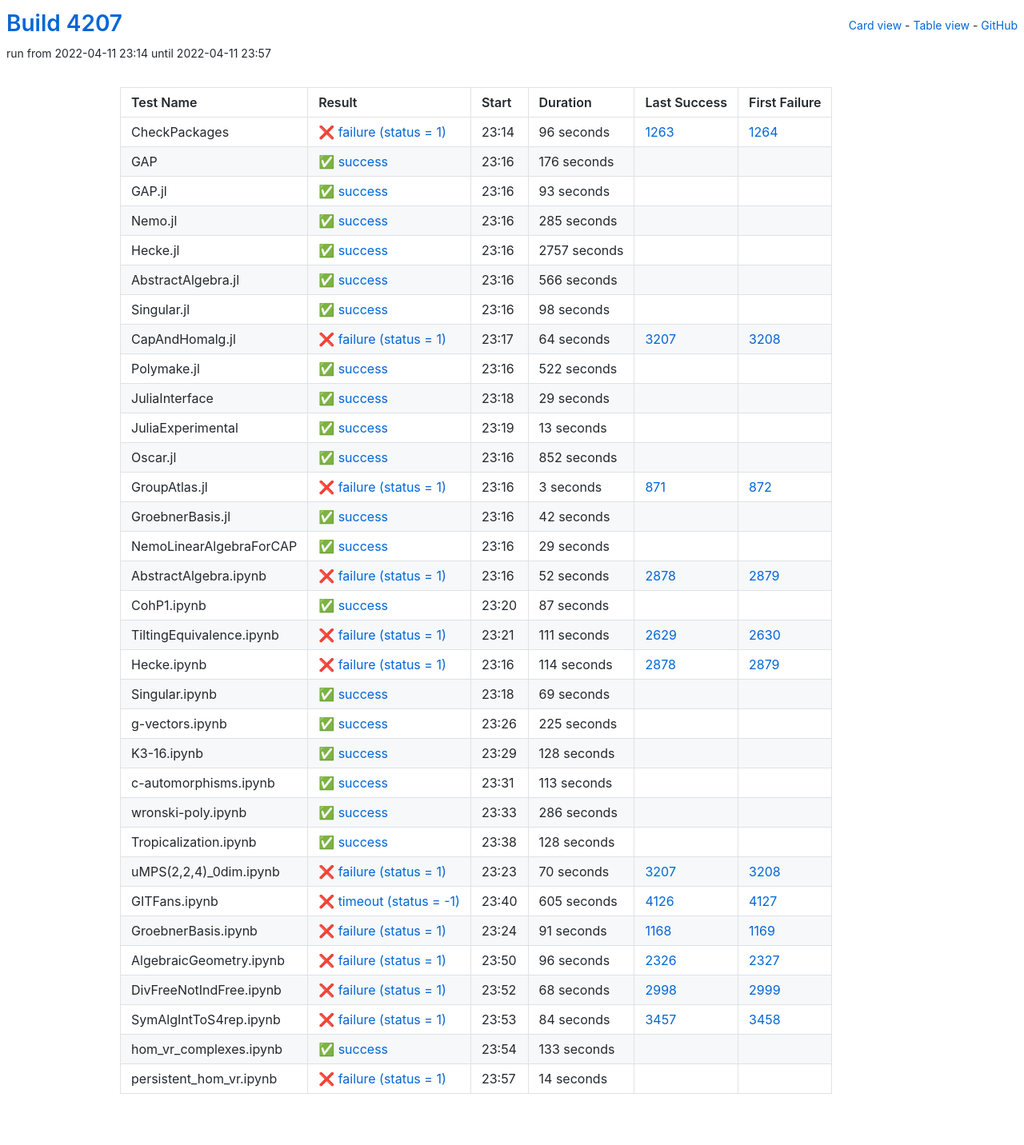
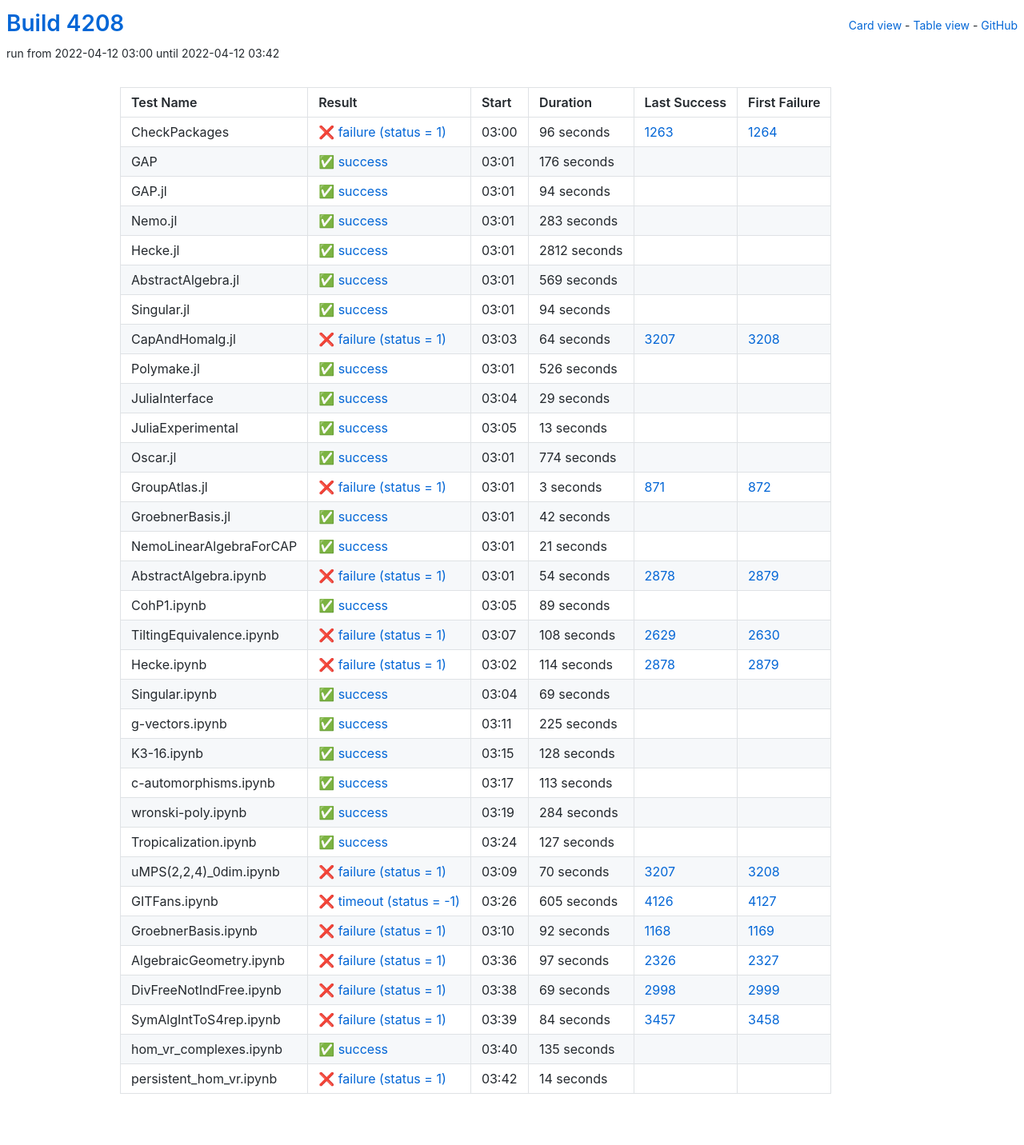
Before and after one commit to oscar-system/oscar-ci-status-stable, a Jekyll site: the page built from table.html, in a window 1280 px wide. Shown: the whole page at 80% size. Built offline with Jekyll 4.4.1, drawn with Linux system fonts in a browser that asks for light colours.

Commit message:
Build #4208

```diff
--- a/_data/ci.yml
+++ b/_data/ci.yml
@@ -1,6 +1,6 @@
 ---
-build: 4207
-build_url: https://oscarci.mathematik.uni-kl.de/job/oscar-stable/4207/
+build: 4208
+build_url: https://oscarci.mathematik.uni-kl.de/job/oscar-stable/4208/
 job: oscar-stable
 organization: oscar-system
 repo: oscar-ci-status-stable
@@ -8,8 +8,8 @@ repourl: https://github.com/oscar-system/oscar-ci-status-stable
 tests:
 - name: CheckPackages
   id: checkpackages
-  log: https://oscarci.mathematik.uni-kl.de/job/oscar-stable/4207/artifact/logs/build-4207/CheckPackages.log
-  start: 2022-04-11 23:14
+  log: https://oscarci.mathematik.uni-kl.de/job/oscar-stable/4208/artifact/logs/build-4208/CheckPackages.log
+  start: 2022-04-12 03:00
   success: false
   exitcode: 1
   status: failure
@@ -20,8 +20,8 @@ tests:
   first_failure_url: https://oscarci.mathematik.uni-kl.de/job/oscar-stable/1264/
 - name: GAP
   id: gap
-  log: https://oscarci.mathematik.uni-kl.de/job/oscar-stable/4207/artifact/logs/build-4207/GAP.log
-  start: 2022-04-11 23:16
+  log: https://oscarci.mathematik.uni-kl.de/job/oscar-stable/4208/artifact/logs/build-4208/GAP.log
+  start: 2022-04-12 03:01
   success: true
   exitcode: 0
   status: success
@@ -32,68 +32,68 @@ tests:
   first_failure_url:
 - name: GAP.jl
   id: gap-jl
-  log: https://oscarci.mathematik.uni-kl.de/job/oscar-stable/4207/artifact/logs/build-4207/GAP.jl.log
-  start: 2022-04-11 23:16
+  log: https://oscarci.mathematik.uni-kl.de/job/oscar-stable/4208/artifact/logs/build-4208/GAP.jl.log
+  start: 2022-04-12 03:01
   success: true
   exitcode: 0
   status: success
-  duration: 93
+  duration: 94
   last_success: false
   last_success_url:
   first_failure: false
   first_failure_url:
 - name: Nemo.jl
   id: nemo-jl
-  log: https://oscarci.mathematik.uni-kl.de/job/oscar-stable/4207/artifact/logs/build-4207/Nemo.jl.log
-  start: 2022-04-11 23:16
+  log: https://oscarci.mathematik.uni-kl.de/job/oscar-stable/4208/artifact/logs/build-4208/Nemo.jl.log
+  start: 2022-04-12 03:01
   success: true
   exitcode: 0
   status: success
-  duration: 285
+  duration: 283
   last_success: false
   last_success_url:
   first_failure: false
   first_failure_url:
 - name: Hecke.jl
   id: hecke-jl
-  log: https://oscarci.mathematik.uni-kl.de/job/oscar-stable/4207/artifact/logs/build-4207/Hecke.jl.log
-  start: 2022-04-11 23:16
+  log: https://oscarci.mathematik.uni-kl.de/job/oscar-stable/4208/artifact/logs/build-4208/Hecke.jl.log
+  start: 2022-04-12 03:01
   success: true
   exitcode: 0
   status: success
-  duration: 2757
+  duration: 2812
   last_success: false
   last_success_url:
   first_failure: false
   first_failure_url:
 - name: AbstractAlgebra.jl
   id: abstractalgebra-jl
-  log: https://oscarci.mathematik.uni-kl.de/job/oscar-stable/4207/artifact/logs/build-4207/AbstractAlgebra.jl.log
-  start: 2022-04-11 23:16
+  log: https://oscarci.mathematik.uni-kl.de/job/oscar-stable/4208/artifact/logs/build-4208/AbstractAlgebra.jl.log
+  start: 2022-04-12 03:01
   success: true
   exitcode: 0
   status: success
-  duration: 566
+  duration: 569
   last_success: false
   last_success_url:
   first_failure: false
   first_failure_url:
 - name: Singular.jl
   id: singular-jl
-  log: https://oscarci.mathematik.uni-kl.de/job/oscar-stable/4207/artifact/logs/build-4207/Singular.jl.log
-  start: 2022-04-11 23:16
+  log: https://oscarci.mathematik.uni-kl.de/job/oscar-stable/4208/artifact/logs/build-4208/Singular.jl.log
+  start: 2022-04-12 03:01
   success: true
   exitcode: 0
   status: success
-  duration: 98
+  duration: 94
   last_success: false
   last_success_url:
   first_failure: false
   first_failure_url:
 - name: CapAndHomalg.jl
   id: capandhomalg-jl
-  log: https://oscarci.mathematik.uni-kl.de/job/oscar-stable/4207/artifact/logs/build-4207/CapAndHomalg.jl.log
-  start: 2022-04-11 23:17
+  log: https://oscarci.mathematik.uni-kl.de/job/oscar-stable/4208/artifact/logs/build-4208/CapAndHomalg.jl.log
+  start: 2022-04-12 03:03
   success: false
   exitcode: 1
   status: failure
@@ -104,20 +104,20 @@ tests:
   first_failure_url: https://oscarci.mathematik.uni-kl.de/job/oscar-stable/3208/
 - name: Polymake.jl
   id: polymake-jl
-  log: https://oscarci.mathematik.uni-kl.de/job/oscar-stable/4207/artifact/logs/build-4207/Polymake.jl.log
-  start: 2022-04-11 23:16
+  log: https://oscarci.mathematik.uni-kl.de/job/oscar-stable/4208/artifact/logs/build-4208/Polymake.jl.log
+  start: 2022-04-12 03:01
   success: true
   exitcode: 0
   status: success
-  duration: 522
+  duration: 526
   last_success: false
   last_success_url:
   first_failure: false
   first_failure_url:
 - name: JuliaInterface
   id: juliainterface
-  log: https://oscarci.mathematik.uni-kl.de/job/oscar-stable/4207/artifact/logs/build-4207/JuliaInterface.log
-  start: 2022-04-11 23:18
+  log: https://oscarci.mathematik.uni-kl.de/job/oscar-stable/4208/artifact/logs/build-4208/JuliaInterface.log
+  start: 2022-04-12 03:04
   success: true
   exitcode: 0
   status: success
@@ -128,8 +128,8 @@ tests:
   first_failure_url:
 - name: JuliaExperimental
   id: juliaexperimental
-  log: https://oscarci.mathematik.uni-kl.de/job/oscar-stable/4207/artifact/logs/build-4207/JuliaExperimental.log
-  start: 2022-04-11 23:19
+  log: https://oscarci.mathematik.uni-kl.de/job/oscar-stable/4208/artifact/logs/build-4208/JuliaExperimental.log
+  start: 2022-04-12 03:05
   success: true
   exitcode: 0
   status: success
@@ -140,20 +140,20 @@ tests:
   first_failure_url:
 - name: Oscar.jl
   id: oscar-jl
-  log: https://oscarci.mathematik.uni-kl.de/job/oscar-stable/4207/artifact/logs/build-4207/Oscar.jl.log
-  start: 2022-04-11 23:16
+  log: https://oscarci.mathematik.uni-kl.de/job/oscar-stable/4208/artifact/logs/build-4208/Oscar.jl.log
+  start: 2022-04-12 03:01
   success: true
   exitcode: 0
   status: success
-  duration: 852
+  duration: 774
   last_success: false
   last_success_url:
   first_failure: false
   first_failure_url:
 - name: GroupAtlas.jl
   id: groupatlas-jl
-  log: https://oscarci.mathematik.uni-kl.de/job/oscar-stable/4207/artifact/logs/build-4207/GroupAtlas.jl.log
-  start: 2022-04-11 23:16
+  log: https://oscarci.mathematik.uni-kl.de/job/oscar-stable/4208/artifact/logs/build-4208/GroupAtlas.jl.log
+  start: 2022-04-12 03:01
   success: false
   exitcode: 1
   status: failure
@@ -164,8 +164,8 @@ tests:
   first_failure_url: https://oscarci.mathematik.uni-kl.de/job/oscar-stable/872/
 - name: GroebnerBasis.jl
   id: groebnerbasis-jl
-  log: https://oscarci.mathematik.uni-kl.de/job/oscar-stable/4207/artifact/logs/build-4207/GroebnerBasis.jl.log
-  start: 2022-04-11 23:16
+  log: https://oscarci.mathematik.uni-kl.de/job/oscar-stable/4208/artifact/logs/build-4208/GroebnerBasis.jl.log
+  start: 2022-04-12 03:01
   success: true
   exitcode: 0
   status: success
@@ -176,56 +176,56 @@ tests:
   first_failure_url:
 - name: NemoLinearAlgebraForCAP
   id: nemolinearalgebraforcap
-  log: https://oscarci.mathematik.uni-kl.de/job/oscar-stable/4207/artifact/logs/build-4207/NemoLinearAlgebraForCAP.log
-  start: 2022-04-11 23:16
+  log: https://oscarci.mathematik.uni-kl.de/job/oscar-stable/4208/artifact/logs/build-4208/NemoLinearAlgebraForCAP.log
+  start: 2022-04-12 03:01
   success: true
   exitcode: 0
   status: success
-  duration: 29
+  duration: 21
   last_success: false
   last_success_url:
   first_failure: false
   first_failure_url:
 - name: AbstractAlgebra.ipynb
   id: abstractalgebra-ipynb
-  log: https://oscarci.mathematik.uni-kl.de/job/oscar-stable/4207/artifact/logs/build-4207/AbstractAlgebra.ipynb.log
-  start: 2022-04-11 23:16
+  log: https://oscarci.mathematik.uni-kl.de/job/oscar-stable/4208/artifact/logs/build-4208/AbstractAlgebra.ipynb.log
+  start: 2022-04-12 03:01
   success: false
   exitcode: 1
   status: failure
-  duration: 52
+  duration: 54
   last_success: 2878
   last_success_url: https://oscarci.mathematik.uni-kl.de/job/oscar-stable/2878/
   first_failure: 2879
   first_failure_url: https://oscarci.mathematik.uni-kl.de/job/oscar-stable/2879/
 - name: CohP1.ipynb
   id: cohp1-ipynb
-  log: https://oscarci.mathematik.uni-kl.de/job/oscar-stable/4207/artifact/logs/build-4207/CohP1.ipynb.log
-  start: 2022-04-11 23:20
+  log: https://oscarci.mathematik.uni-kl.de/job/oscar-stable/4208/artifact/logs/build-4208/CohP1.ipynb.log
+  start: 2022-04-12 03:05
   success: true
   exitcode: 0
   status: success
-  duration: 87
+  duration: 89
   last_success: false
   last_success_url:
   first_failure: false
   first_failure_url:
 - name: TiltingEquivalence.ipynb
   id: tiltingequivalence-ipynb
-  log: https://oscarci.mathematik.uni-kl.de/job/oscar-stable/4207/artifact/logs/build-4207/TiltingEquivalence.ipynb.log
-  start: 2022-04-11 23:21
+  log: https://oscarci.mathematik.uni-kl.de/job/oscar-stable/4208/artifact/logs/build-4208/TiltingEquivalence.ipynb.log
+  start: 2022-04-12 03:07
   success: false
   exitcode: 1
   status: failure
-  duration: 111
+  duration: 108
   last_success: 2629
   last_success_url: https://oscarci.mathematik.uni-kl.de/job/oscar-stable/2629/
   first_failure: 2630
   first_failure_url: https://oscarci.mathematik.uni-kl.de/job/oscar-stable/2630/
 - name: Hecke.ipynb
   id: hecke-ipynb
-  log: https://oscarci.mathematik.uni-kl.de/job/oscar-stable/4207/artifact/logs/build-4207/Hecke.ipynb.log
-  start: 2022-04-11 23:16
+  log: https://oscarci.mathematik.uni-kl.de/job/oscar-stable/4208/artifact/logs/build-4208/Hecke.ipynb.log
+  start: 2022-04-12 03:02
   success: false
   exitcode: 1
   status: failure
@@ -236,8 +236,8 @@ tests:
   first_failure_url: https://oscarci.mathematik.uni-kl.de/job/oscar-stable/2879/
 - name: Singular.ipynb
   id: singular-ipynb
-  log: https://oscarci.mathematik.uni-kl.de/job/oscar-stable/4207/artifact/logs/build-4207/Singular.ipynb.log
-  start: 2022-04-11 23:18
+  log: https://oscarci.mathematik.uni-kl.de/job/oscar-stable/4208/artifact/logs/build-4208/Singular.ipynb.log
+  start: 2022-04-12 03:04
   success: true
   exitcode: 0
   status: success
@@ -248,8 +248,8 @@ tests:
   first_failure_url:
 - name: g-vectors.ipynb
   id: g-vectors-ipynb
-  log: https://oscarci.mathematik.uni-kl.de/job/oscar-stable/4207/artifact/logs/build-4207/g-vectors.ipynb.log
-  start: 2022-04-11 23:26
+  log: https://oscarci.mathematik.uni-kl.de/job/oscar-stable/4208/artifact/logs/build-4208/g-vectors.ipynb.log
+  start: 2022-04-12 03:11
   success: true
   exitcode: 0
   status: success
@@ -260,8 +260,8 @@ tests:
   first_failure_url:
 - name: K3-16.ipynb
   id: k3-16-ipynb
-  log: https://oscarci.mathematik.uni-kl.de/job/oscar-stable/4207/artifact/logs/build-4207/K3-16.ipynb.log
-  start: 2022-04-11 23:29
+  log: https://oscarci.mathematik.uni-kl.de/job/oscar-stable/4208/artifact/logs/build-4208/K3-16.ipynb.log
+  start: 2022-04-12 03:15
   success: true
   exitcode: 0
   status: success
@@ -272,8 +272,8 @@ tests:
   first_failure_url:
 - name: c-automorphisms.ipynb
   id: c-automorphisms-ipynb
-  log: https://oscarci.mathematik.uni-kl.de/job/oscar-stable/4207/artifact/logs/build-4207/c-automorphisms.ipynb.log
-  start: 2022-04-11 23:31
+  log: https://oscarci.mathematik.uni-kl.de/job/oscar-stable/4208/artifact/logs/build-4208/c-automorphisms.ipynb.log
+  start: 2022-04-12 03:17
   success: true
   exitcode: 0
   status: success
@@ -284,32 +284,32 @@ tests:
   first_failure_url:
 - name: wronski-poly.ipynb
   id: wronski-poly-ipynb
-  log: https://oscarci.mathematik.uni-kl.de/job/oscar-stable/4207/artifact/logs/build-4207/wronski-poly.ipynb.log
-  start: 2022-04-11 23:33
+  log: https://oscarci.mathematik.uni-kl.de/job/oscar-stable/4208/artifact/logs/build-4208/wronski-poly.ipynb.log
+  start: 2022-04-12 03:19
   success: true
   exitcode: 0
   status: success
-  duration: 286
+  duration: 284
   last_success: false
   last_success_url:
   first_failure: false
   first_failure_url:
 - name: Tropicalization.ipynb
   id: tropicalization-ipynb
-  log: https://oscarci.mathematik.uni-kl.de/job/oscar-stable/4207/artifact/logs/build-4207/Tropicalization.ipynb.log
-  start: 2022-04-11 23:38
+  log: https://oscarci.mathematik.uni-kl.de/job/oscar-stable/4208/artifact/logs/build-4208/Tropicalization.ipynb.log
+  start: 2022-04-12 03:24
   success: true
   exitcode: 0
   status: success
-  duration: 128
+  duration: 127
   last_success: false
   last_success_url:
   first_failure: false
   first_failure_url:
 - name: uMPS(2,2,4)_0dim.ipynb
   id: umps-2-2-4-0dim-ipynb
-  log: https://oscarci.mathematik.uni-kl.de/job/oscar-stable/4207/artifact/logs/build-4207/uMPS-2-2-4-_0dim.ipynb.log
-  start: 2022-04-11 23:23
+  log: https://oscarci.mathematik.uni-kl.de/job/oscar-stable/4208/artifact/logs/build-4208/uMPS-2-2-4-_0dim.ipynb.log
+  start: 2022-04-12 03:09
   success: false
   exitcode: 1
   status: failure
@@ -320,8 +320,8 @@ tests:
   first_failure_url: https://oscarci.mathematik.uni-kl.de/job/oscar-stable/3208/
 - name: GITFans.ipynb
   id: gitfans-ipynb
-  log: https://oscarci.mathematik.uni-kl.de/job/oscar-stable/4207/artifact/logs/build-4207/GITFans.ipynb.log
-  start: 2022-04-11 23:40
+  log: https://oscarci.mathematik.uni-kl.de/job/oscar-stable/4208/artifact/logs/build-4208/GITFans.ipynb.log
+  start: 2022-04-12 03:26
   success: false
   exitcode: -1
   status: timeout
@@ -332,44 +332,44 @@ tests:
   first_failure_url: https://oscarci.mathematik.uni-kl.de/job/oscar-stable/4127/
 - name: GroebnerBasis.ipynb
   id: groebnerbasis-ipynb
-  log: https://oscarci.mathematik.uni-kl.de/job/oscar-stable/4207/artifact/logs/build-4207/GroebnerBasis.ipynb.log
-  start: 2022-04-11 23:24
+  log: https://oscarci.mathematik.uni-kl.de/job/oscar-stable/4208/artifact/logs/build-4208/GroebnerBasis.ipynb.log
+  start: 2022-04-12 03:10
   success: false
   exitcode: 1
   status: failure
-  duration: 91
+  duration: 92
   last_success: 1168
   last_success_url: https://oscarci.mathematik.uni-kl.de/job/oscar-stable/1168/
   first_failure: 1169
   first_failure_url: https://oscarci.mathematik.uni-kl.de/job/oscar-stable/1169/
 - name: AlgebraicGeometry.ipynb
   id: algebraicgeometry-ipynb
-  log: https://oscarci.mathematik.uni-kl.de/job/oscar-stable/4207/artifact/logs/build-4207/AlgebraicGeometry.ipynb.log
-  start: 2022-04-11 23:50
+  log: https://oscarci.mathematik.uni-kl.de/job/oscar-stable/4208/artifact/logs/build-4208/AlgebraicGeometry.ipynb.log
+  start: 2022-04-12 03:36
   success: false
   exitcode: 1
   status: failure
-  duration: 96
+  duration: 97
   last_success: 2326
   last_success_url: https://oscarci.mathematik.uni-kl.de/job/oscar-stable/2326/
   first_failure: 2327
   first_failure_url: https://oscarci.mathematik.uni-kl.de/job/oscar-stable/2327/
 - name: DivFreeNotIndFree.ipynb
   id: divfreenotindfree-ipynb
-  log: https://oscarci.mathematik.uni-kl.de/job/oscar-stable/4207/artifact/logs/build-4207/DivFreeNotIndFree.ipynb.log
-  start: 2022-04-11 23:52
+  log: https://oscarci.mathematik.uni-kl.de/job/oscar-stable/4208/artifact/logs/build-4208/DivFreeNotIndFree.ipynb.log
+  start: 2022-04-12 03:38
   success: false
   exitcode: 1
   status: failure
-  duration: 68
+  duration: 69
   last_success: 2998
   last_success_url: https://oscarci.mathematik.uni-kl.de/job/oscar-stable/2998/
   first_failure: 2999
   first_failure_url: https://oscarci.mathematik.uni-kl.de/job/oscar-stable/2999/
 - name: SymAlgIntToS4rep.ipynb
   id: symalginttos4rep-ipynb
-  log: https://oscarci.mathematik.uni-kl.de/job/oscar-stable/4207/artifact/logs/build-4207/SymAlgIntToS4rep.ipynb.log
-  start: 2022-04-11 23:53
+  log: https://oscarci.mathematik.uni-kl.de/job/oscar-stable/4208/artifact/logs/build-4208/SymAlgIntToS4rep.ipynb.log
+  start: 2022-04-12 03:39
   success: false
   exitcode: 1
   status: failure
@@ -380,20 +380,20 @@ tests:
   first_failure_url: https://oscarci.mathematik.uni-kl.de/job/oscar-stable/3458/
 - name: hom_vr_complexes.ipynb
   id: hom-vr-complexes-ipynb
-  log: https://oscarci.mathematik.uni-kl.de/job/oscar-stable/4207/artifact/logs/build-4207/hom_vr_complexes.ipynb.log
-  start: 2022-04-11 23:54
+  log: https://oscarci.mathematik.uni-kl.de/job/oscar-stable/4208/artifact/logs/build-4208/hom_vr_complexes.ipynb.log
+  start: 2022-04-12 03:40
   success: true
   exitcode: 0
   status: success
-  duration: 133
+  duration: 135
   last_success: false
   last_success_url:
   first_failure: false
   first_failure_url:
 - name: persistent_hom_vr.ipynb
   id: persistent-hom-vr-ipynb
-  log: https://oscarci.mathematik.uni-kl.de/job/oscar-stable/4207/artifact/logs/build-4207/persistent_hom_vr.ipynb.log
-  start: 2022-04-11 23:57
+  log: https://oscarci.mathematik.uni-kl.de/job/oscar-stable/4208/artifact/logs/build-4208/persistent_hom_vr.ipynb.log
+  start: 2022-04-12 03:42
   success: false
   exitcode: 1
   status: failure
```
Also changed, not shown: README.md.
